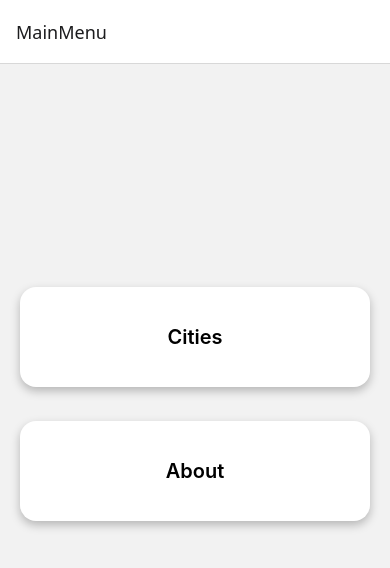
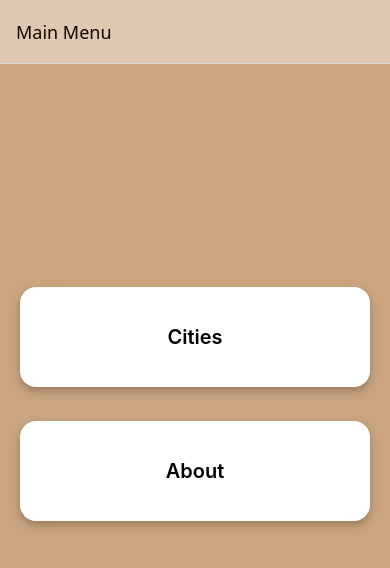
Before and after one commit to tahatopal1/react-navigation-native-stack-project, a React Native app: screen / in a window 390 px wide. Shown: the top 568 px of the page. Built offline with nearby package versions, Linux system fonts and the light colour scheme.

Commit message:
using options

```diff
--- a/App.js
+++ b/App.js
@@ -14,10 +14,34 @@ export default function App() {
     <>
       <StatusBar style="dark" />
       <NavigationContainer>
-        <Stack.Navigator id="StackNavigator" initialRouteName="MainMenu">
-          <Stack.Screen name="MainMenu" component={MainScreen} />
+        <Stack.Navigator
+          id="StackNavigator"
+          initialRouteName="MainMenu"
+          screenOptions={{
+            headerStyle: {
+              backgroundColor: "#e0c9b3",
+            },
+            headerTintColor: "#0f0700",
+            contentStyle: {
+              backgroundColor: "#cba580",
+            },
+          }}
+        >
+          <Stack.Screen
+            name="MainMenu"
+            component={MainScreen}
+            options={{
+              title: "Main Menu",
+            }}
+          />
           <Stack.Screen name="Cities" component={CitiesScreen} />
-          <Stack.Screen name="CitiesDetail" component={CitiesDetailScreen} />
+          <Stack.Screen
+            name="CitiesDetail"
+            component={CitiesDetailScreen}
+            options={{
+              title: "City Details",
+            }}
+          />
           <Stack.Screen name="About" component={AboutScreen} />
         </Stack.Navigator>
       </NavigationContainer>
```
